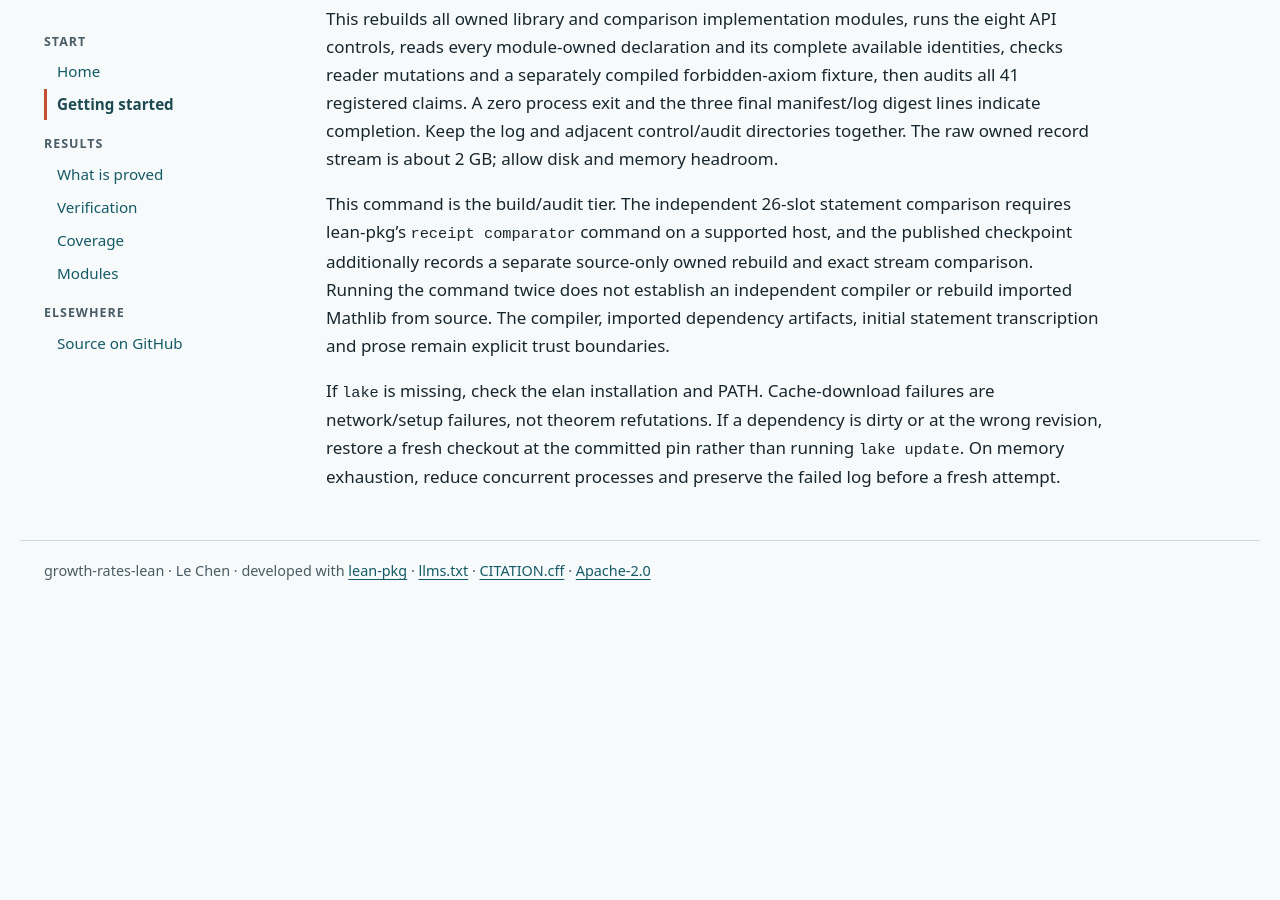
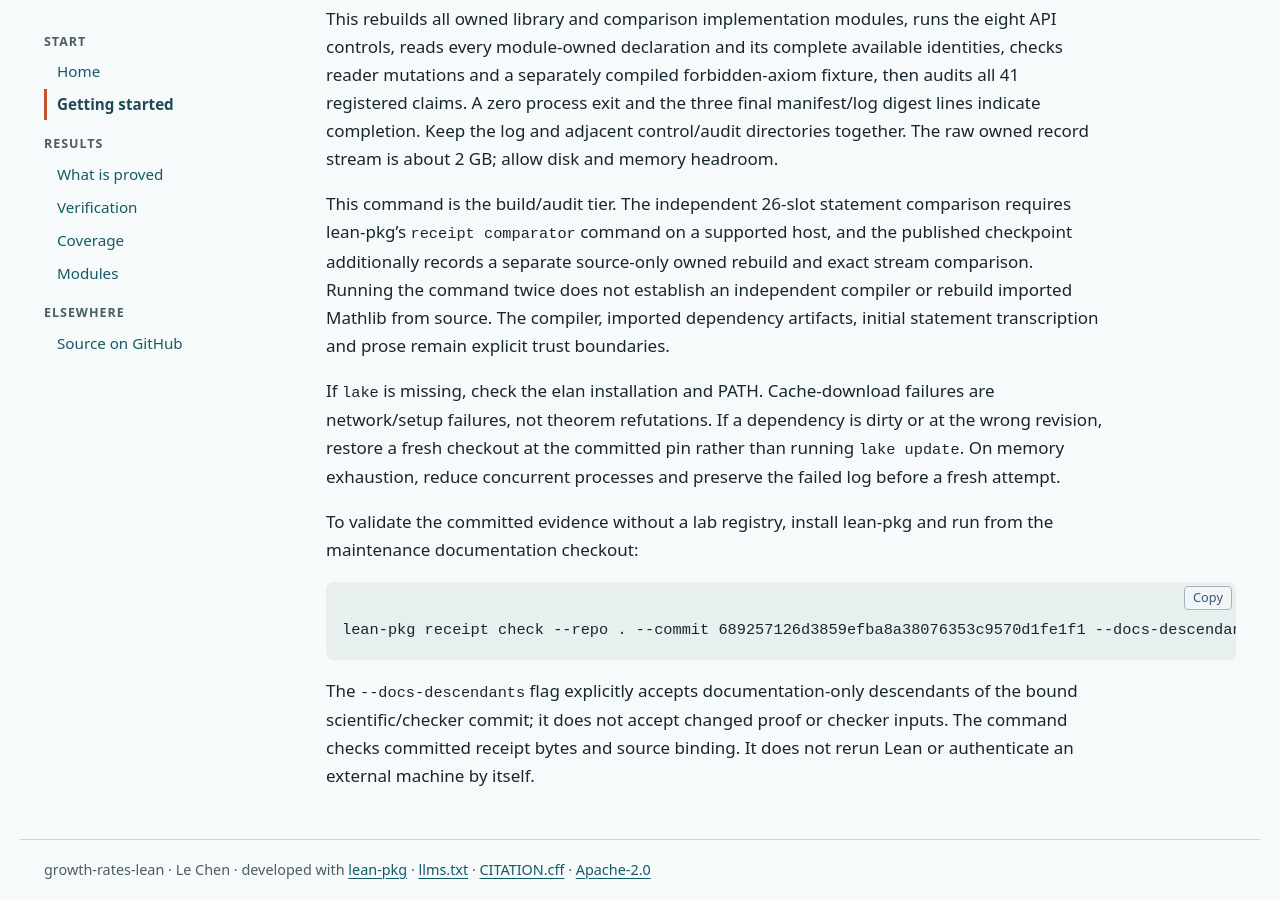
Before and after one commit to chenle02/growth-rates-lean, a Jekyll site: the page built from docs/getting-started.md, in a window 1280 px wide and 900 px high, scrolled down 2677 px. Built offline with Jekyll 4.4.1, drawn with Linux system fonts in a browser that asks for light colours; before the commit the page ends 3278 px from its top, so only the background shows below that.

Commit message:
docs: refresh source-bound formalization and reproduction guide

````diff
--- a/docs/getting-started.md
+++ b/docs/getting-started.md
@@ -117,3 +117,15 @@ network/setup failures, not theorem refutations. If a dependency is dirty or at
 wrong revision, restore a fresh checkout at the committed pin rather than running
 `lake update`. On memory exhaustion, reduce concurrent processes and preserve the
 failed log before a fresh attempt.
+
+To validate the committed evidence without a lab registry, install lean-pkg and run
+from the maintenance documentation checkout:
+
+```sh
+lean-pkg receipt check --repo . --commit 689257126d3859efba8a38076353c9570d1fe1f1 --docs-descendants --name growth-rates-lean
+```
+
+The `--docs-descendants` flag explicitly accepts documentation-only descendants of
+the bound scientific/checker commit; it does not accept changed proof or checker
+inputs. The command checks committed receipt bytes and source binding. It does not
+rerun Lean or authenticate an external machine by itself.
--- a/formalization.yaml
+++ b/formalization.yaml
@@ -44,9 +44,9 @@ status:
   - Quot.sound
   - propext
   evidence:
-    commit: 158e8431c1dbe0c52cdf3b76b6e7231ef6981c67
-    gate_receipt: .lean-receipts/158e8431c1db-systemd-user-growth-rates-lean-verify.service-fc90457501b94a56bb1ad9ec345c067c-h-2db2e0fa6029.json
-    comparator_receipt: .lean-receipts/158e8431c1db-comparator.json
+    commit: 689257126d3859efba8a38076353c9570d1fe1f1
+    gate_receipt: .lean-receipts/689257126d38-systemd-user-growth-rates-gold-native4-20261030.service-4943bb9ac67946bb91ae30cbbaaeeef4-h-2db2e0fa6029.json
+    comparator_receipt: .lean-receipts/689257126d38-comparator.json
   main_results:
   - comparator_config: comparator.json
     declaration: GrowthRatesAudit.GrowthRates.RealFekete.tendsto_div_rate
````
